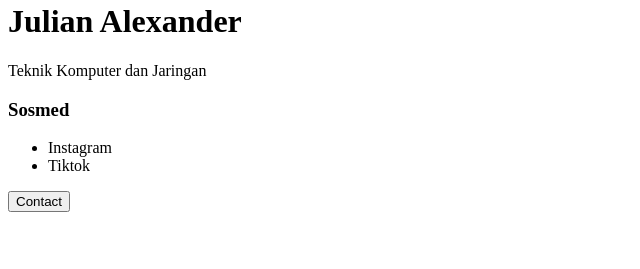
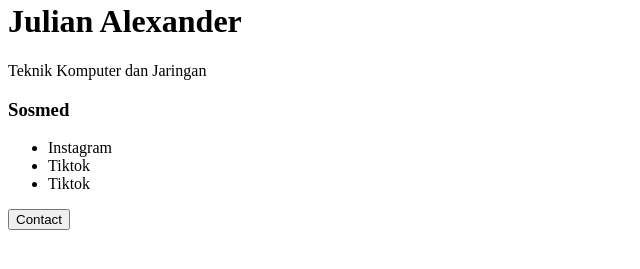
Before and after one commit to JulianAlexanderJL/Profi-e, a plain HTML site: page index.html in a window 1280 px wide. Shown: the part 255-524 px from the top of the page, without its empty margins (0-640 px from the left). Drawn offline with Linux system fonts and the light colour scheme.

Commit message:
ubah file index html

```diff
--- a/index.html
+++ b/index.html
@@ -14,6 +14,7 @@
     <ul>
         <li>Instagram</li>
         <li>Tiktok</li>
+        <li>Tiktok</li>
      </ul>
      <button type="button" onclick="alert('087887351822 Whatsapp Only')">Contact
 
```
